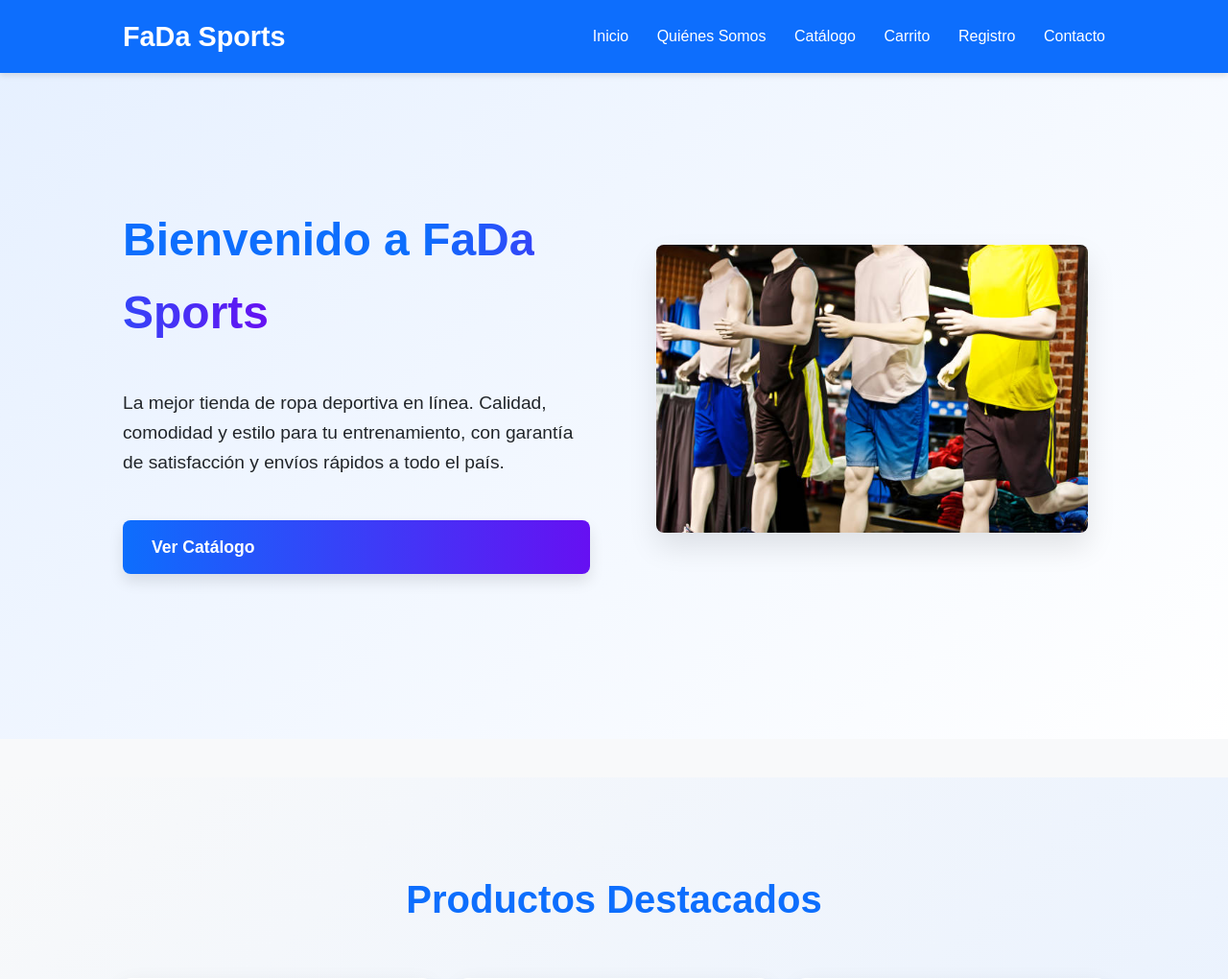
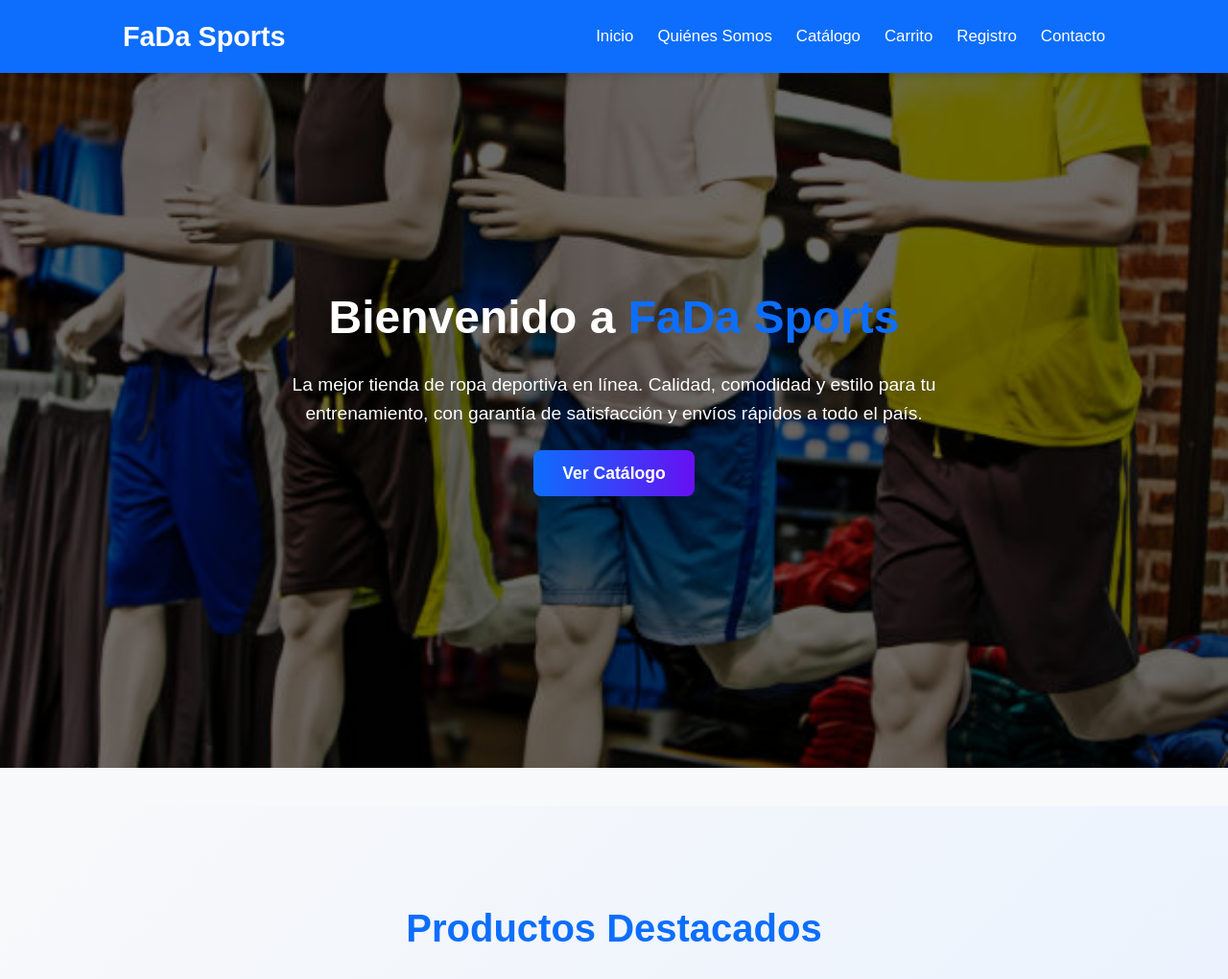
Before and after one commit to DanielGarcia-gif/Proyecto-Unidad1, a PHP site: page / in a window 1280 px wide. Shown: the top 1020 px of the page at 96% size. Run offline with PHP 8.4, Linux system fonts and the light colour scheme.

Commit message:
cambio al index

```diff
--- a/index.html
+++ b/index.html
@@ -21,15 +21,16 @@
 </header>
 
 <section class="section inicio">
-    <div class="inicio-texto">
+    <img src="img/indexImagen.jpg" alt="Ropa deportiva" class="inicio-fondo">
+    <div class="inicio-overlay"></div>
+    <div class="inicio-textoI">
         <h1>Bienvenido a <span>FaDa Sports</span></h1>
         <p>La mejor tienda de ropa deportiva en línea. Calidad, comodidad y estilo para tu entrenamiento, con garantía de satisfacción y envíos rápidos a todo el país.</p>
         <a href="catalogo.html" class="btn btn-gradiente">Ver Catálogo</a>
     </div>
-    <div class="inicio-imagen">
-        <img src="img/indexImagen.jpg" alt="Ropa deportiva">
-    </div>
 </section>
+
+
 
 <section class="section destacados">
     <h2>Productos Destacados</h2>
--- a/styles.css
+++ b/styles.css
@@ -47,16 +47,32 @@ header .logo {
     color: white;
 }
 
+header .menu {
+    display: flex;
+    gap: 25px;
+}
+
 header .menu a {
     color: white;
     text-decoration: none;
-    margin-left: 25px;
     font-weight: 500;
-    transition: color 0.3s;
+    font-size: 1.05rem;
+    position: relative;
 }
 
-header .menu a:hover {
-    color: var(--color-btn-hover);
+header .menu a::after {
+    content: '';
+    position: absolute;
+    width: 0%;
+    height: 2px;
+    left: 0;
+    bottom: -3px;
+    background-color: #ffd700;
+    transition: width 0.3s;
+}
+
+header .menu a:hover::after {
+    width: 100%;
 }
 
 /* Secciones */
@@ -64,6 +80,7 @@ header .menu a:hover {
     margin-top: 40px;
     padding: var(--padding-seccion);
     min-height: 100vh;
+    width: 100%;
     display: flex;
     flex-direction: column;
     background-color: rgb(206, 226, 245);
@@ -72,7 +89,7 @@ header .menu a:hover {
 }
 
 /* Inicio */
-.inicio {
+/*.inicio {
     display: grid;
     grid-template-columns: repeat(auto-fit, minmax(300px, 1fr));
     gap: 40px;
@@ -89,7 +106,7 @@ header .menu a:hover {
     margin-bottom: 25px;
     font-size: 1.2rem;
     color: var(--color-texto);
-}
+}*/
 
 .btn {
     background-color: var(--color-principal);
@@ -107,6 +124,84 @@ header .menu a:hover {
     background-color: var(--color-btn-hover);
     transform: translateY(-2px);
 }
+
+.inicio {
+    position: relative;
+    width: 100%;
+    height: 100vh;
+    display: flex;
+    align-items: center;  /* centra vertical */
+    justify-content: center;  /* centra horizontal */
+    text-align: center;
+    color: white;
+    overflow: hidden;
+    margin-top: 0;
+    padding: 0;
+}
+
+/* Imagen de fondo */
+.inicio-fondo {
+    position: absolute;
+    top: 0;
+    left: 0;
+    width: 100%;
+    height: 100%;
+    object-fit: cover; /* llena todo el contenedor */
+    filter: brightness(60%); /* oscurece la imagen */
+    z-index: 0;
+}
+
+/* Capa oscura (opcional si quieres más oscuridad) */
+.inicio-overlay {
+    position: absolute;
+    top: 0;
+    left: 0;
+    width: 100%;
+    height: 100%;
+    background-color: rgba(0, 0, 0, 0.3);
+    z-index: 1;
+}
+
+/* Texto centrado sobre el fondo */
+.inicio-textoI {
+    position: relative;
+    z-index: 2;
+    max-width: 800px;
+    padding: 20px;
+    text-align: center; /* asegura alineación */
+    margin: 0 auto; /* centra horizontalmente el bloque */
+}
+
+.inicio-textoI h1 {
+    font-size: 3rem;
+    margin-bottom: 1rem;
+}
+
+.inicio-textoI h1 span {
+    color: #0d6efd; /* color principal */
+}
+
+.inicio-textoI p {
+    font-size: 1.2rem;
+    margin-bottom: 2rem;
+    color: white;
+}
+
+.btn-gradiente {
+    background: linear-gradient(90deg, #0d6efd, #007bff);
+    color: #fff;
+    padding: 12px 30px;
+    border-radius: 25px;
+    text-decoration: none;
+    font-weight: bold;
+    transition: 0.3s ease;
+}
+
+.btn-gradiente:hover {
+    background: linear-gradient(90deg, #007bff, #0d6efd);
+    transform: scale(1.05);
+}
+
 
 /* Registro
 .registro h2 {
@@ -140,8 +235,6 @@ header .menu a:hover {
     box-shadow: 0 0 5px rgba(13,110,253,0.5);
     outline: none;
 }*/
-
-/* Contacto */
 
 
 /* Footer */
```
Also changed, not shown: producto/producto.css (+26 -38 lines).
